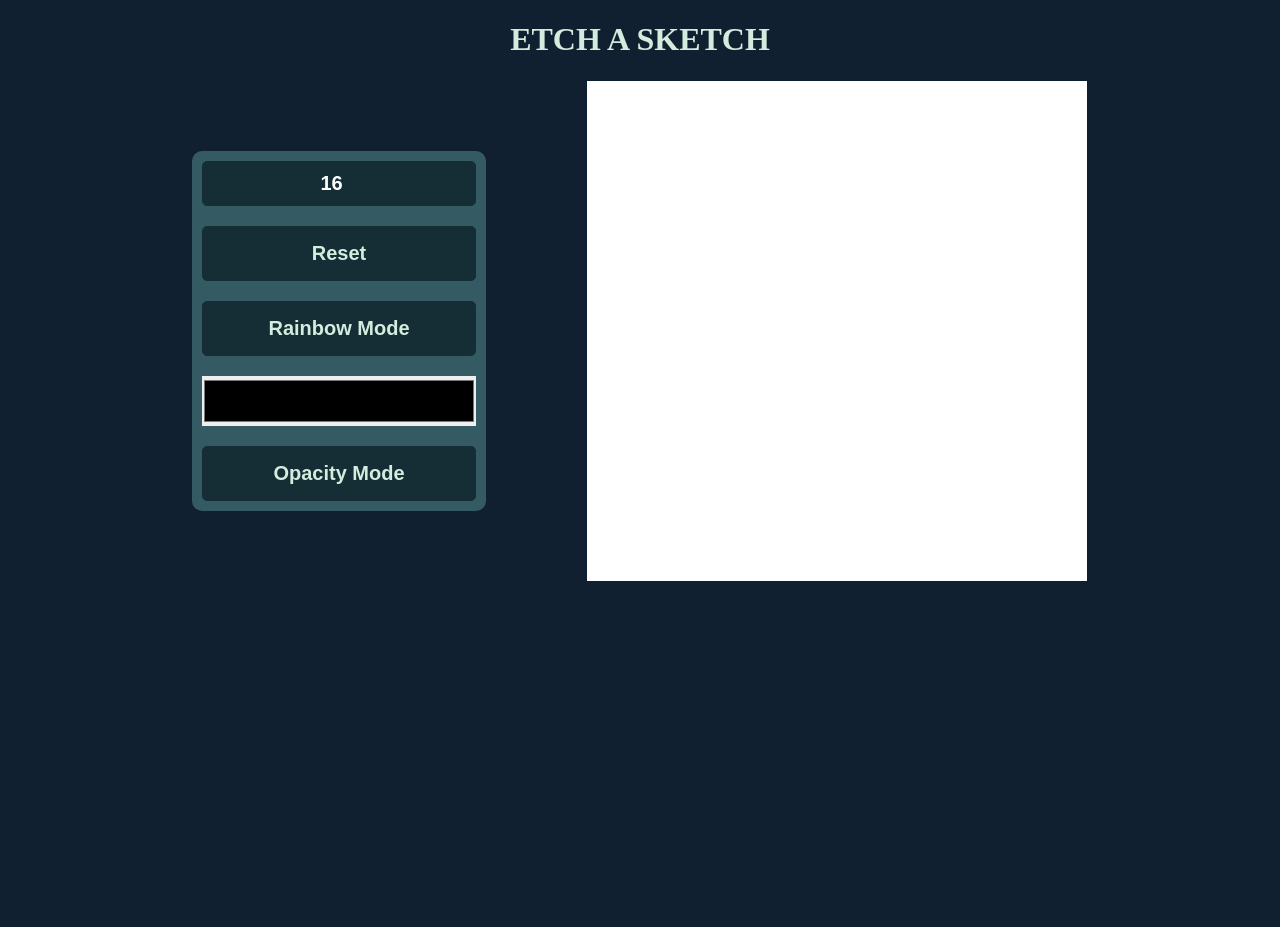
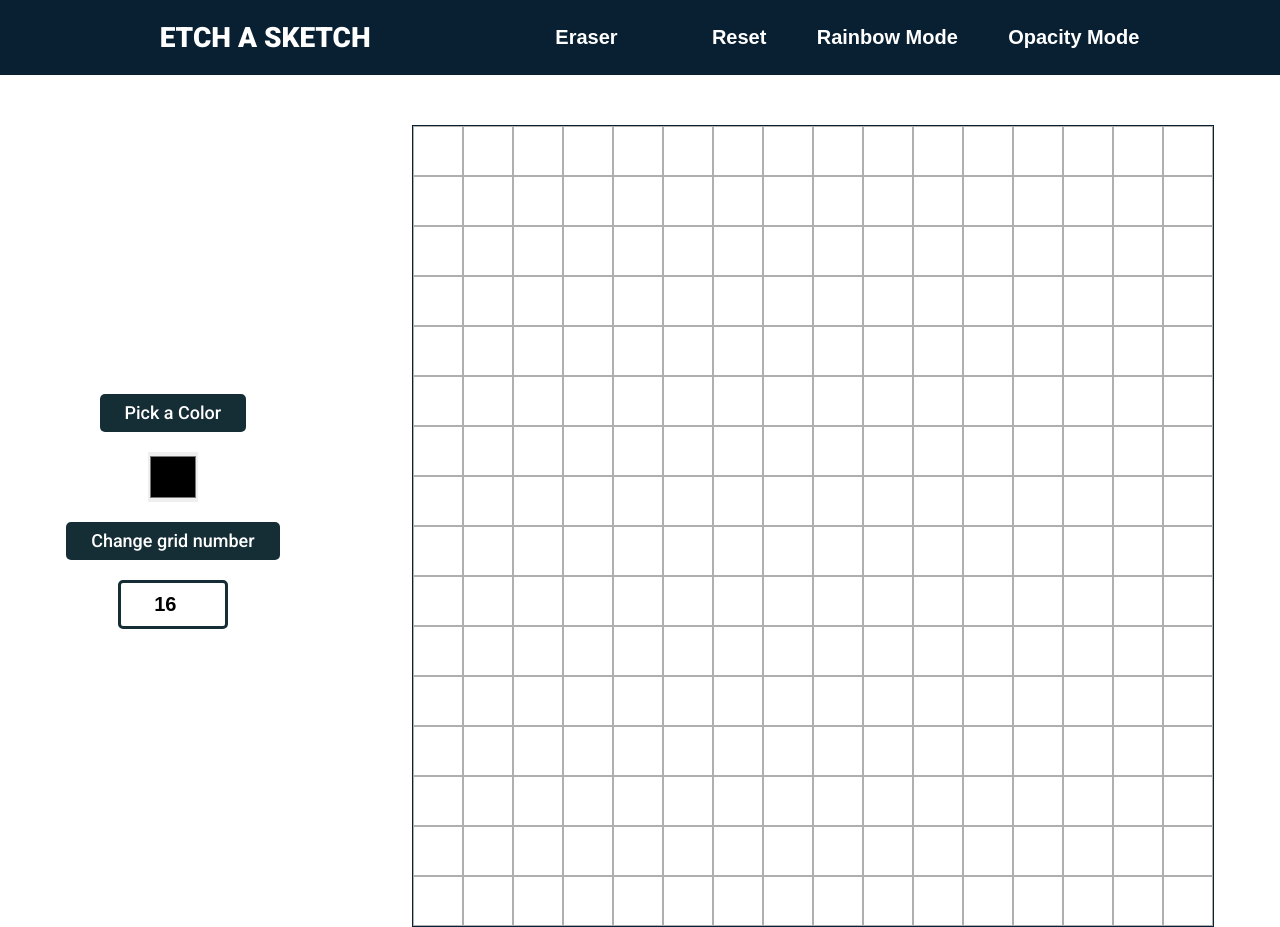
Before and after one commit to ustunpigdir/etch-a-shetch, a plain HTML site: page index.html in a window 1280 px wide. Before the commit the page ends 800 px from the top, so only its background shows below. Drawn offline with Linux system fonts and the light colour scheme.

Commit message:
final version

```diff
--- a/index.html
+++ b/index.html
@@ -7,20 +7,36 @@
     <meta name="viewport" content="width=device-width, initial-scale=1.0">
     <title>Document</title>
     <link rel="stylesheet" href="style.css">
+    <link rel="preconnect" href="https://fonts.googleapis.com">
+    <link rel="preconnect" href="https://fonts.gstatic.com" crossorigin>
+    <link href="https://fonts.googleapis.com/css2?family=Roboto:ital,wght@0,500;0,700;0,900;1,400&display=swap"
+        rel="stylesheet">
 </head>
 
 <body>
-    <h1>ETCH A SKETCH</h1>
+    <header>
+        <p>ETCH A SKETCH</p>
+        <div id="button-div">
+            <button id="eraser">Eraser</button>
+            <button id="reset-btn">Reset</button>
+            <button id="rainbow-btn">Rainbow Mode</button>
+
+            <button id="opacity-btn">Opacity Mode</button>
+
+        </div>
+    </header>
     <div id="ui">
+        <div id="inputs">
+            <label for="color-picker">Pick a Color</label>
+            <input type="color" id="color-picker">
+            <label for="grid-number">Change grid number</label>
+            <input type="number" id="grid-number" value=16>
+        </div>
+
+
         <div id="container"></div>
 
-        <div id="button-div">
-            <input type="number" id="grid-number" value=16>
-            <button id="reset-btn">Reset</button>
-            <button id="rainbow-btn">Rainbow Mode</button>
-            <input type="color" id="color-picker">
-            <button id="opacity-btn">Opacity Mode</button>
-        </div>
+
 
     </div>
 
--- a/script.js
+++ b/script.js
@@ -5,15 +5,15 @@ const colorPicker = document.getElementById("color-picker")
 const opacityBtn = document.getElementById("opacity-btn")
 const gridNo = document.getElementById("grid-number")
 const grids = document.getElementsByClassName("grid")
-
+const eraserBtn = document.getElementById("eraser")
 
 const sketch = function (gridNumber = gridNo.value) {
 
     for (let i = 0; i < gridNumber * gridNumber; i++) {
         const divCreator = document.createElement("div")
         divCreator.className = "grid"
-        divCreator.style.height = `${500 / gridNo.value}px`
-        divCreator.style.width = `${500 / gridNo.value}px`
+        divCreator.style.height = `${800 / gridNo.value}px`
+        divCreator.style.width = `${800 / gridNo.value}px`
         divCreator.addEventListener("mouseover", () => divCreator.style.backgroundColor = "black")
         container.appendChild(divCreator)
 
@@ -44,6 +44,11 @@ colorPicker.addEventListener("input", function () {
     }
 })
 
+eraserBtn.addEventListener("click", function () {
+    for (const grid of grids) {
+        grid.addEventListener("mouseover", () => grid.style.backgroundColor = "white")
+    }
+})
 
 const randomColor = function () {
     const rgbToHex = (r, g, b) => '#' + [r, g, b].map(x => {
@@ -68,11 +73,4 @@ opacityBtn.addEventListener("click", function () {
     }
 })
 
-
-
-
-
-
-
-
 sketch()
--- a/style.css
+++ b/style.css
@@ -1,5 +1,68 @@
+
+/* http://meyerweb.com/eric/tools/css/reset/
+   v2.0 | 20110126
+   License: none (public domain)
+*/
+
+html, body, div, span, applet, object, iframe,
+h1, h2, h3, h4, h5, h6, p, blockquote, pre,
+a, abbr, acronym, address, big, cite, code,
+del, dfn, em, img, ins, kbd, q, s, samp,
+small, strike, strong, sub, sup, tt, var,
+b, u, i, center,
+dl, dt, dd, ol, ul, li,
+fieldset, form, label, legend,
+table, caption, tbody, tfoot, thead, tr, th, td,
+article, aside, canvas, details, embed,
+figure, figcaption, footer, header, hgroup,
+menu, nav, output, ruby, section, summary,
+time, mark, audio, video {
+	margin: 0;
+	padding: 0;
+	border: 0;
+	font-size: 100%;
+	font: inherit;
+	vertical-align: baseline;
+}
+/* HTML5 display-role reset for older browsers */
+article, aside, details, figcaption, figure,
+footer, header, hgroup, menu, nav, section {
+	display: block;
+}
 body {
-    background-color: #112031;
+	line-height: 1;
+}
+ol, ul {
+	list-style: none;
+}
+blockquote, q {
+	quotes: none;
+}
+blockquote:before, blockquote:after,
+q:before, q:after {
+	content: '';
+	content: none;
+}
+table {
+	border-collapse: collapse;
+	border-spacing: 0;
+}
+html {
+    font-family: 'Roboto', sans-serif;
+}
+body {
+    background-color: white;
+    height: 100%;
+    width: 100%;
+}
+
+header {
+    background-color: #082032;
+    height: 75px;
+    margin-top: 0;
+    display: flex;
+    justify-content: space-evenly;
+    align-items: center;
 }
 
 #container {
@@ -7,14 +70,15 @@ body {
     justify-content: space-evenly;
     flex-wrap: wrap;
     border: 1px solid #082032;
-    height: 500px;
-    width: 500px;
+    height: 800px;
+    width: 800px;
     background-color: black;
+    margin-top: 50px;
 
 }
 
 #container div{
-    border: none;
+    border: 1px solid rgba(0, 0, 0, 0.315);
 
     box-sizing: border-box;
     background-color: white;
@@ -22,61 +86,70 @@ body {
 
 #ui {
     display: flex;
-    justify-content: center;
+    justify-content: space-around;
     align-items: center;
-    flex-direction: row-reverse;
+    flex-direction: row;
     margin-top: auto;
     margin-bottom: auto;
 }
 
 button {
-    margin-top: 20px;
-    background-color: #152D35;
-    padding: 15px 35px;
-    color: #D4ECDD;
     font-size: 20px;
     font-weight: bold;
-    border: 1px solid #152D35;
+    border: none;
     cursor: pointer;
-    border-radius: 5px;
+    background-color: transparent;
+    color: white;
+    height: 75px;
+
+
+}
+
+button:first-child {
+    padding-left: 50px;
+    padding-right: 50px;
+}
+button:hover {
+    background-color: white;
+    color: #152D35;
 }
 
 #button-div {
-    margin-right: 100px;
+    width: 50%;
     display: flex;
-    justify-content: center;
-    flex-direction: column;
-    padding: 10px;
+    justify-content: space-between;
+    flex-direction: row;
+    align-items: center;
     border-radius: 10px;
-    box-shadow: yellow;
-    background-color: #345B63;
 }
 
 #color-picker {
-    margin-top: 20px;
-    width: auto;
+
+    width: 50px;
     height: 50px;
     border: none;
     padding: 0;
 }
 
-h1 {
-    text-align: center;
+p {
+    text-align: left;
     font-weight: 900;
-
-    color: #D4ECDD
+    margin-top: 0;
+    color: white;
+    font-size: 28px;
+    padding-left: 25px;
 }
 
 #grid-number {
     text-align: center;
     height: auto;
+    width: 100px;
     padding-top: 10px;
     padding-bottom: 10px;
     font-size: 20px;
     font-weight: bold;
-    background-color: #152D35;
-    color: white;
-    border: 1px solid #152D35;
+    color: black;
+    border: 3px solid #152D35;
     border-radius: 5px;
 }
 
@@ -84,3 +157,21 @@ h1 {
 
     opacity: 1;
 }
+
+#inputs {
+    display: flex;
+    justify-content: center;
+    align-items: center;
+    flex-direction: column;
+}
+
+label {
+    margin-bottom: 20px;
+    margin-top: 20px;
+    border: none;
+    padding: 10px 25px;
+    background-color: #152D35;
+    color: white;
+    font-size: 18px;
+    border-radius: 5px;
+}
```
